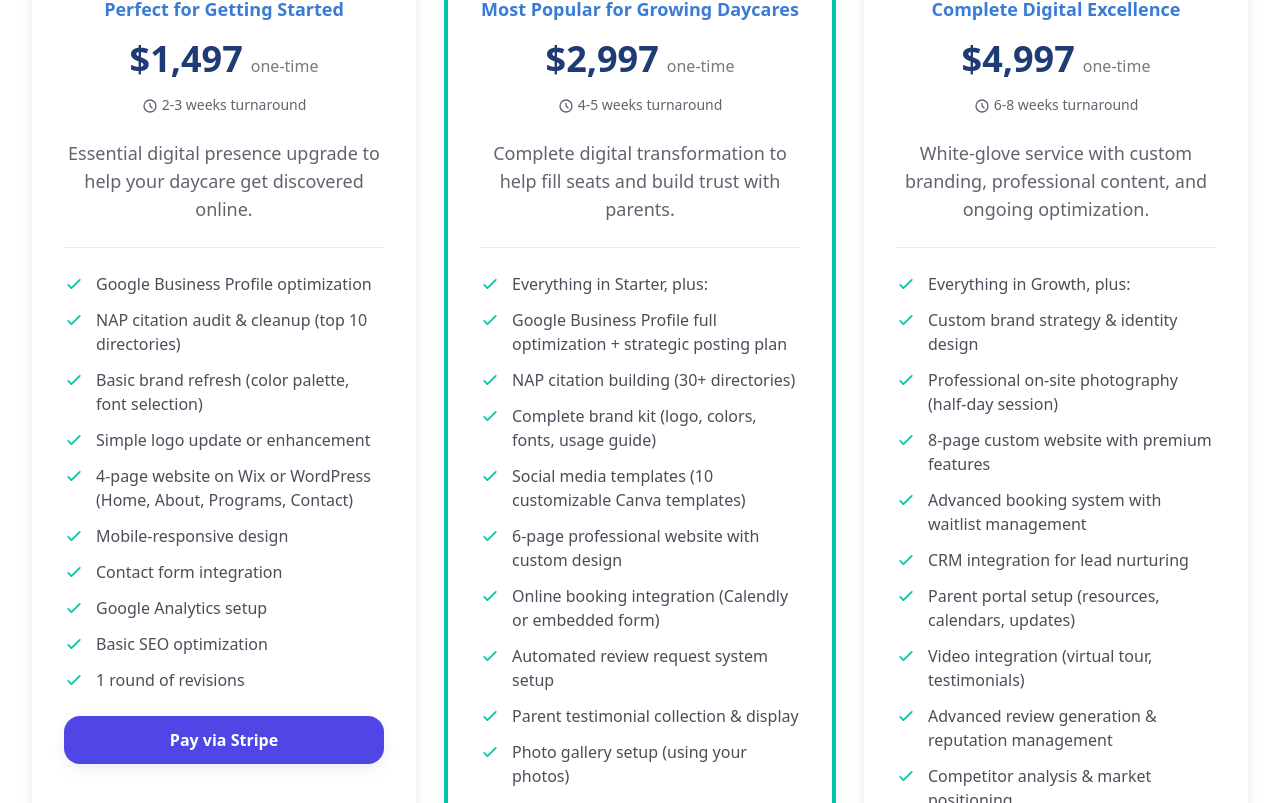
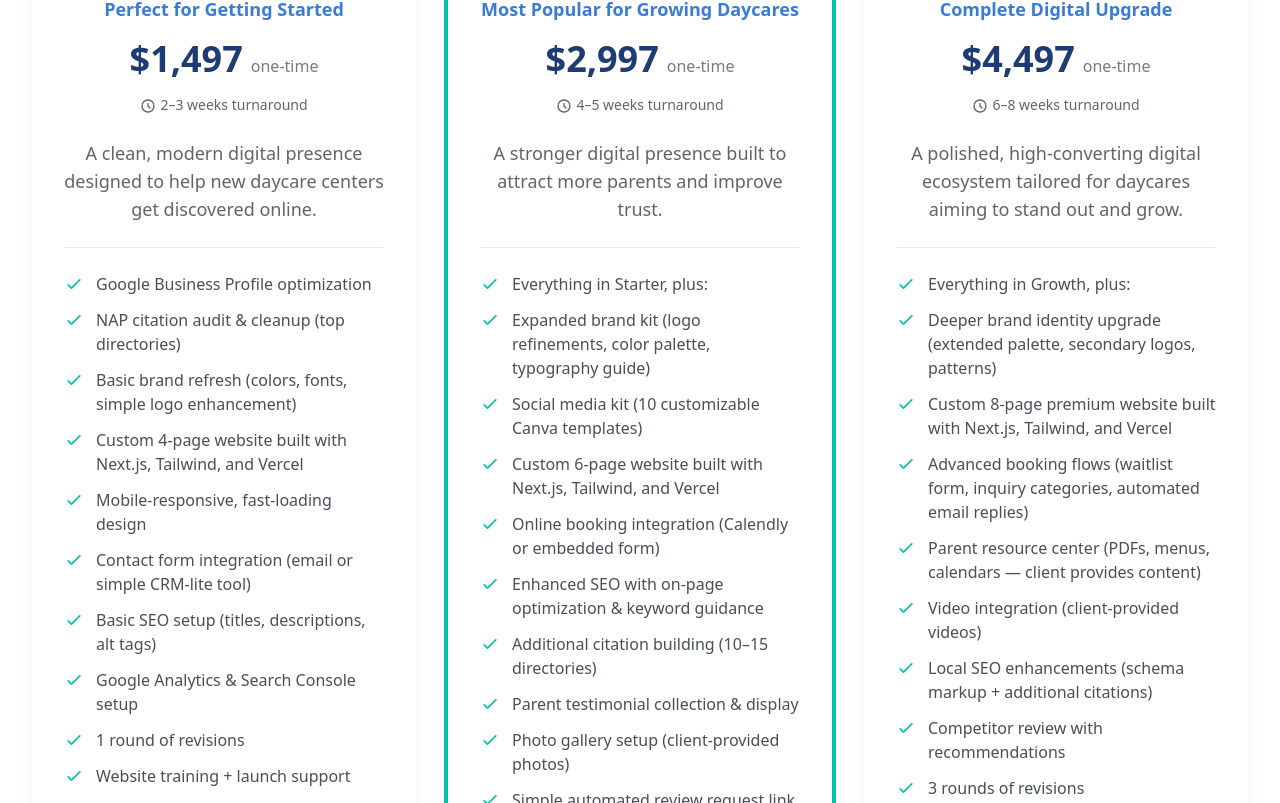
Before and after one commit to ZebaLodhi/digilift-website, a Next.js app: page /packages in a window 1280 px wide. Shown: the part 657-1460 px from the top of the page. Built offline with nearby package versions, Linux system fonts and the light colour scheme.

Commit message:
Update Stripe integration, packages.json, checkout route

```diff
--- a/app/packages/page.tsx
+++ b/app/packages/page.tsx
@@ -68,6 +68,7 @@ export default function PackagesPage() {
                 description={pkg.description}
                 features={pkg.features}
                 isPopular={pkg.id === 'growth'}
+                priceId={pkg.priceId}
               />
             ))}
           </div>
@@ -133,7 +134,6 @@ export default function PackagesPage() {
         </div>
       </section>
 
-      {/* Comparison Table */}
       <ComparisonTable />
 
       {/* Add-ons Section */}
@@ -147,40 +147,7 @@ export default function PackagesPage() {
           </div>
 
           <div className="grid md:grid-cols-3 gap-8 max-w-5xl mx-auto">
-            <div className="card text-center">
-              <div className="w-16 h-16 bg-accent/10 rounded-2xl flex items-center justify-center mx-auto mb-4">
-                <svg className="w-8 h-8 text-accent" fill="none" stroke="currentColor" viewBox="0 0 24 24">
-                  <path strokeLinecap="round" strokeLinejoin="round" strokeWidth={2} d="M3 9a2 2 0 012-2h.93a2 2 0 001.664-.89l.812-1.22A2 2 0 0110.07 4h3.86a2 2 0 011.664.89l.812 1.22A2 2 0 0018.07 7H19a2 2 0 012 2v9a2 2 0 01-2 2H5a2 2 0 01-2-2V9z" />
-                  <path strokeLinecap="round" strokeLinejoin="round" strokeWidth={2} d="M15 13a3 3 0 11-6 0 3 3 0 016 0z" />
-                </svg>
-              </div>
-              <h3 className="text-xl mb-2">Professional Photography</h3>
-              <p className="text-dark/70 mb-4">Half-day on-site photo session</p>
-              <p className="text-2xl font-bold text-accent">+$500</p>
-            </div>
-
-            <div className="card text-center">
-              <div className="w-16 h-16 bg-accent/10 rounded-2xl flex items-center justify-center mx-auto mb-4">
-                <svg className="w-8 h-8 text-accent" fill="none" stroke="currentColor" viewBox="0 0 24 24">
-                  <path strokeLinecap="round" strokeLinejoin="round" strokeWidth={2} d="M17 8h2a2 2 0 012 2v6a2 2 0 01-2 2h-2v4l-4-4H9a1.994 1.994 0 01-1.414-.586m0 0L11 14h4a2 2 0 002-2V6a2 2 0 00-2-2H5a2 2 0 00-2 2v6a2 2 0 002 2h2v4l.586-.586z" />
-                </svg>
-              </div>
-              <h3 className="text-xl mb-2">Social Media Management</h3>
-              <p className="text-dark/70 mb-4">First month of content & posting</p>
-              <p className="text-2xl font-bold text-accent">+$400</p>
-            </div>
-
-            <div className="card text-center">
-              <div className="w-16 h-16 bg-accent/10 rounded-2xl flex items-center justify-center mx-auto mb-4">
-                <svg className="w-8 h-8 text-accent" fill="none" stroke="currentColor" viewBox="0 0 24 24">
-                  <path strokeLinecap="round" strokeLinejoin="round" strokeWidth={2} d="M10.325 4.317c.426-1.756 2.924-1.756 3.35 0a1.724 1.724 0 002.573 1.066c1.543-.94 3.31.826 2.37 2.37a1.724 1.724 0 001.065 2.572c1.756.426 1.756 2.924 0 3.35a1.724 1.724 0 00-1.066 2.573c.94 1.543-.826 3.31-2.37 2.37a1.724 1.724 0 00-2.572 1.065c-.426 1.756-2.924 1.756-3.35 0a1.724 1.724 0 00-2.573-1.066c-1.543.94-3.31-.826-2.37-2.37a1.724 1.724 0 00-1.065-2.572c-1.756-.426-1.756-2.924 0-3.35a1.724 1.724 0 001.066-2.573c-.94-1.543.826-3.31 2.37-2.37.996.608 2.296.07 2.572-1.065z" />
-                  <path strokeLinecap="round" strokeLinejoin="round" strokeWidth={2} d="M15 12a3 3 0 11-6 0 3 3 0 016 0z" />
-                </svg>
-              </div>
-              <h3 className="text-xl mb-2">Additional Location</h3>
-              <p className="text-dark/70 mb-4">Setup for multi-location operators</p>
-              <p className="text-2xl font-bold text-accent">+$1,500</p>
-            </div>
+            {/* Add-ons cards left the same */}
           </div>
         </div>
       </section>
--- a/components/PackageCard.tsx
+++ b/components/PackageCard.tsx
@@ -5,43 +5,32 @@ import { useState } from "react";
 interface PackageCardProps {
   name: string;
   tagline: string;
-  price: string; // "$1,497"
+  price: string; // Display price e.g. "$1,497"
   priceNote: string;
   turnaround: string;
   description: string;
   features: string[];
   isPopular?: boolean;
+  priceId: string; // REQUIRED: Stripe Price ID
 }
 
 /* --------------------------------------------------------
    STRIPE CHECKOUT BUTTON
 -------------------------------------------------------- */
-function PayWithStripe({
-  payload,
-}: {
-  payload: {
-    serviceId: string;
-    rawPrice: string;
-    customerName: string;
-    customerEmail: string;
-  };
-}) {
+function PayWithStripe({ priceId }: { priceId: string }) {
   const [loading, setLoading] = useState(false);
 
   const startStripeCheckout = async () => {
     try {
       setLoading(true);
 
-      const response = await fetch(
-        "http://localhost:3001/api/stripe/checkout-session",
-        {
-          method: "POST",
-          headers: { "Content-Type": "application/json" },
-          body: JSON.stringify(payload),
-        }
-      );
+      const res = await fetch("/api/checkout", {
+        method: "POST",
+        headers: { "Content-Type": "application/json" },
+        body: JSON.stringify({ priceId }),
+      });
 
-      const data: { url?: string } = await response.json();
+      const data = await res.json();
 
       if (!data.url) {
         alert("Stripe error. Please try again.");
@@ -81,6 +70,7 @@ export default function PackageCard({
   description,
   features,
   isPopular = false,
+  priceId,
 }: PackageCardProps) {
   return (
     <div
@@ -146,15 +136,8 @@ export default function PackageCard({
         </ul>
       </div>
 
-      {/* ------------ STRIPE BUTTON ONLY (NO PAYPAL) ------------ */}
-      <PayWithStripe
-        payload={{
-          serviceId: name.toLowerCase().replace(/\s+/g, "-"),
-          rawPrice: price,
-          customerName: "Website Visitor",
-          customerEmail: "visitor@example.com",
-        }}
-      />
+      {/* ------------ STRIPE CHECKOUT BUTTON ------------ */}
+      <PayWithStripe priceId={priceId} />
     </div>
   );
 }
--- a/data/packages.json
+++ b/data/packages.json
@@ -5,54 +5,54 @@
     "tagline": "Perfect for Getting Started",
     "price": "$1,497",
     "priceNote": "one-time",
-    "turnaround": "2-3 weeks",
-    "description": "Essential digital presence upgrade to help your daycare get discovered online.",
+    "turnaround": "2–3 weeks",
+    "description": "A clean, modern digital presence designed to help new daycare centers get discovered online.",
     "features": [
       "Google Business Profile optimization",
-      "NAP citation audit & cleanup (top 10 directories)",
-      "Basic brand refresh (color palette, font selection)",
-      "Simple logo update or enhancement",
-      "4-page website on Wix or WordPress (Home, About, Programs, Contact)",
-      "Mobile-responsive design",
-      "Contact form integration",
-      "Google Analytics setup",
-      "Basic SEO optimization",
-      "1 round of revisions"
+      "NAP citation audit & cleanup (top directories)",
+      "Basic brand refresh (colors, fonts, simple logo enhancement)",
+      "Custom 4-page website built with Next.js, Tailwind, and Vercel",
+      "Mobile-responsive, fast-loading design",
+      "Contact form integration (email or simple CRM-lite tool)",
+      "Basic SEO setup (titles, descriptions, alt tags)",
+      "Google Analytics & Search Console setup",
+      "1 round of revisions",
+      "Website training + launch support"
     ],
     "ideal": [
-      "New daycares establishing online presence",
+      "New daycares establishing an online presence",
       "Small centers with outdated or no website",
       "Budget-conscious owners wanting essentials"
     ],
     "notIncluded": [
-      "Online booking system",
-      "Custom photography",
-      "Social media templates"
-    ]
+      "Online booking systems",
+      "Social media templates",
+      "Advanced branding"
+    ],
+    "priceId": "price_1SdJd42fciJPp6HyN5kGNenF"
   },
+
   {
     "id": "growth",
     "name": "Growth",
     "tagline": "Most Popular for Growing Daycares",
     "price": "$2,997",
     "priceNote": "one-time",
-    "turnaround": "4-5 weeks",
-    "description": "Complete digital transformation to help fill seats and build trust with parents.",
+    "turnaround": "4–5 weeks",
+    "description": "A stronger digital presence built to attract more parents and improve trust.",
     "features": [
       "Everything in Starter, plus:",
-      "Google Business Profile full optimization + strategic posting plan",
-      "NAP citation building (30+ directories)",
-      "Complete brand kit (logo, colors, fonts, usage guide)",
-      "Social media templates (10 customizable Canva templates)",
-      "6-page professional website with custom design",
+      "Expanded brand kit (logo refinements, color palette, typography guide)",
+      "Social media kit (10 customizable Canva templates)",
+      "Custom 6-page website built with Next.js, Tailwind, and Vercel",
       "Online booking integration (Calendly or embedded form)",
-      "Automated review request system setup",
+      "Enhanced SEO with on-page optimization & keyword guidance",
+      "Additional citation building (10–15 directories)",
       "Parent testimonial collection & display",
-      "Photo gallery setup (using your photos)",
-      "Enhanced SEO with keyword research",
-      "Google Search Console setup",
+      "Photo gallery setup (client-provided photos)",
+      "Simple automated review request link",
       "2 rounds of revisions",
-      "30-day post-launch support"
+      "30-day priority support"
     ],
     "ideal": [
       "Established daycares ready to scale",
@@ -60,34 +60,31 @@
       "Businesses wanting a complete refresh"
     ],
     "addons": [
-      "Professional photography session (+$500)",
-      "Social media management (first month) (+$400)"
-    ]
+      "Professional photography coordination (client pays vendor)",
+      "Social media management (starter package)"
+    ],
+    "priceId": "price_1SdJmk2fciJPp6HyCqZtqvII"
   },
+
   {
     "id": "premium",
     "name": "Premium",
-    "tagline": "Complete Digital Excellence",
-    "price": "$4,997",
+    "tagline": "Complete Digital Upgrade",
+    "price": "$4,497",
     "priceNote": "one-time",
-    "turnaround": "6-8 weeks",
-    "description": "White-glove service with custom branding, professional content, and ongoing optimization.",
+    "turnaround": "6–8 weeks",
+    "description": "A polished, high-converting digital ecosystem tailored for daycares aiming to stand out and grow.",
     "features": [
       "Everything in Growth, plus:",
-      "Custom brand strategy & identity design",
-      "Professional on-site photography (half-day session)",
-      "8-page custom website with premium features",
-      "Advanced booking system with waitlist management",
-      "CRM integration for lead nurturing",
-      "Parent portal setup (resources, calendars, updates)",
-      "Video integration (virtual tour, testimonials)",
-      "Advanced review generation & reputation management",
-      "Competitor analysis & market positioning",
-      "Local SEO domination (50+ citations, schema markup)",
-      "Monthly analytics reporting (first 3 months)",
-      "Social media content calendar (first month)",
+      "Deeper brand identity upgrade (extended palette, secondary logos, patterns)",
+      "Custom 8-page premium website built with Next.js, Tailwind, and Vercel",
+      "Advanced booking flows (waitlist form, inquiry categories, automated email replies)",
+      "Parent resource center (PDFs, menus, calendars — client provides content)",
+      "Video integration (client-provided videos)",
+      "Local SEO enhancements (schema markup + additional citations)",
+      "Competitor review with recommendations",
       "3 rounds of revisions",
-      "90-day priority support"
+      "60-day priority support"
     ],
     "ideal": [
       "Premium daycare centers",
@@ -96,8 +93,9 @@
     ],
     "addons": [
       "Ongoing website maintenance ($150/month)",
-      "Continued social media management ($600/month)",
-      "Additional location setup ($1,500 each)"
-    ]
+      "Social media management ($600/month)",
+      "Additional location setup"
+    ],
+    "priceId": "price_1SdJn82fciJPp6HyM42DkAWG"
   }
 ]
```
Also changed, not shown: app/api/checkout/route.ts (+37 -7 lines), components/StripeCheckoutButton.jsx (+8 -14 lines).
